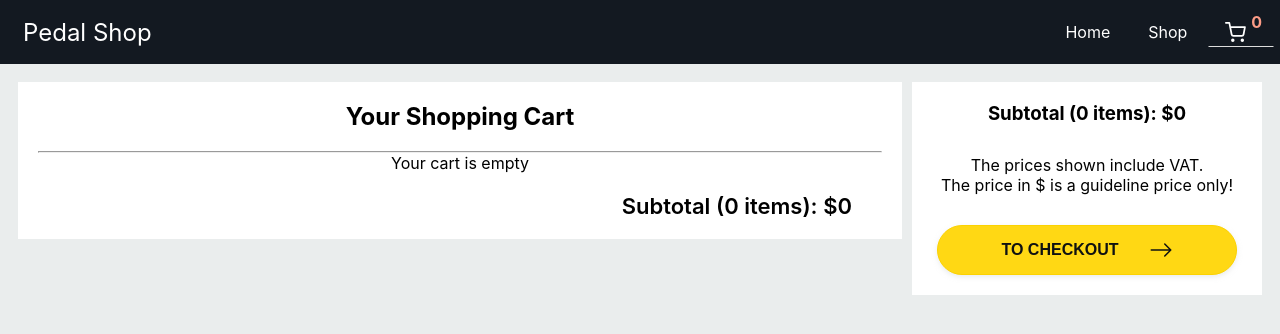
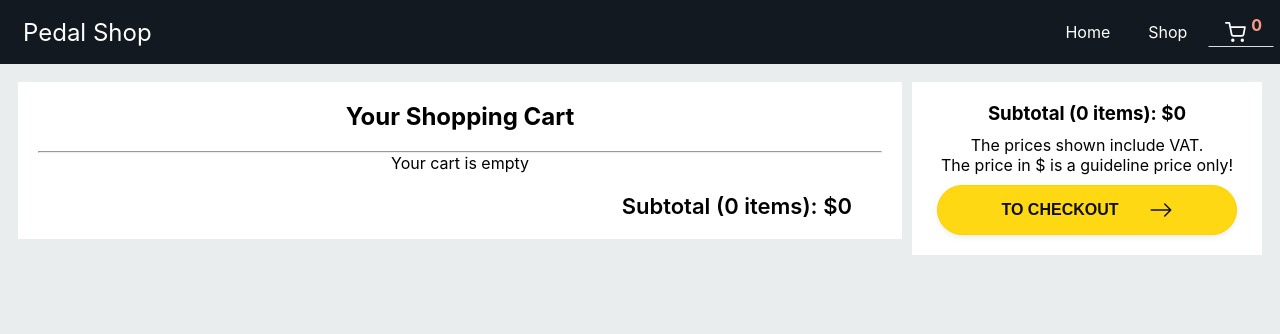
Before and after one commit to gorkemu/shopping-cart, a React (Create React App) app: page /#/cart in a window 1280 px wide. Shown: the top 334 px of the page. Built offline with nearby package versions, Linux system fonts and the light colour scheme.

Commit message:
remove unnecessary properties

```diff
--- a/src/App.css
+++ b/src/App.css
@@ -20,7 +20,7 @@ body {
   text-align: center;
 }
 
-h2, h3 {
+h2 {
   margin-bottom: 20px;
 }
 
@@ -73,7 +73,7 @@ nav {
   color: rgb(252, 156, 135);
   font-weight: 700;
   position: relative;
-  bottom: 10px;
+  bottom: 7px;
   left: 5px;
 }
 
@@ -168,8 +168,8 @@ nav {
 .cart-items-list {
   display: flex;
   flex-direction: column;
+}
 
-}
 .cart-item {
   display: flex;
   justify-content: space-between;
@@ -216,12 +216,10 @@ nav {
   border: 1px solid #FCD200;
   color: #0F1111;
   font-size: 16px;
-  line-height: 20px;
   border-radius: 100px;
   box-shadow: 0 2px 5px 0 rgb(213 217 217 / 50%);
   cursor: pointer;
   padding: 2px 8px;
-  margin: 20px 20px 0 20px;
   font-weight: 600;
   display: flex;
   justify-content: center;
```
